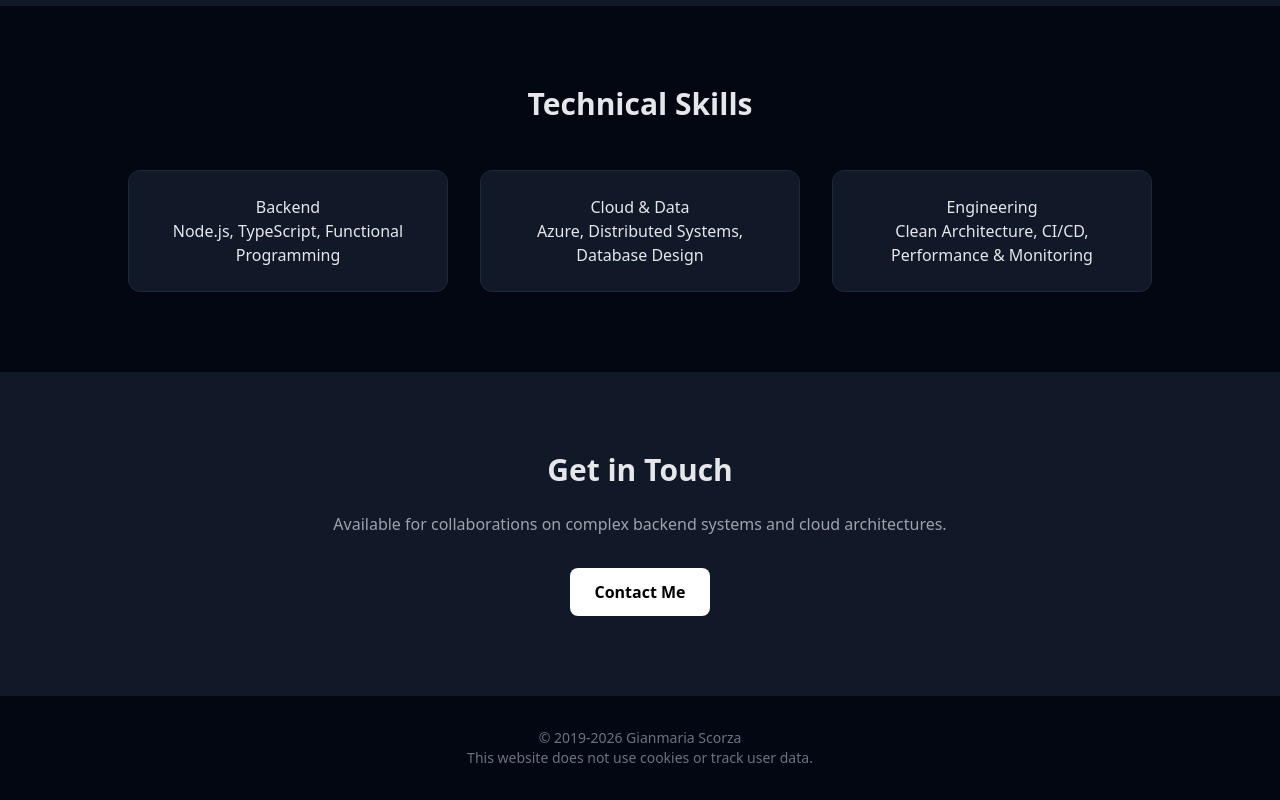
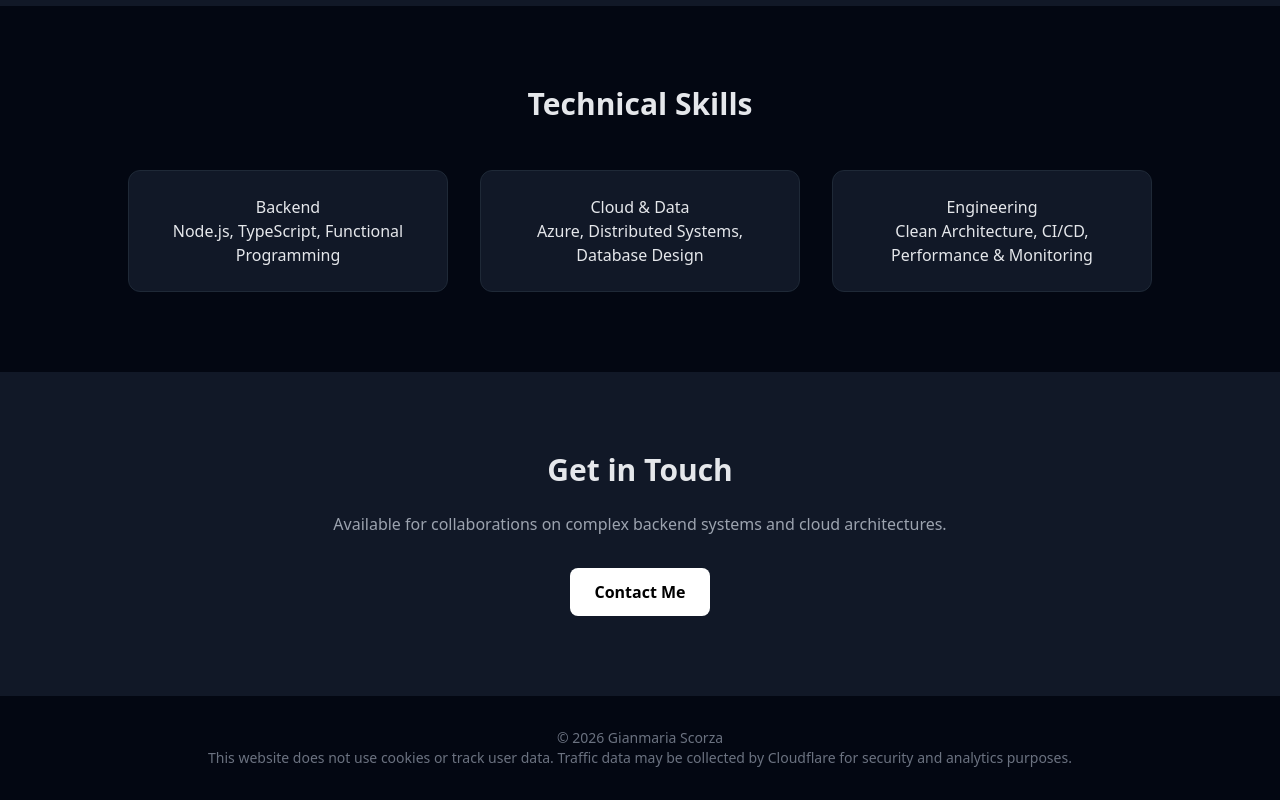
Before and after one commit to giamma1295/giamma1295.github.io, a plain HTML site: page index.html in a window 1280 px wide. Shown: the part 1074-1874 px from the top of the page. Drawn offline with nearby package versions, Linux system fonts and the light colour scheme.

Commit message:
Update Privacy Footer

```diff
--- a/index.html
+++ b/index.html
@@ -178,11 +178,13 @@
     </section>
 
     <footer class="py-8 text-center text-gray-500 text-sm">
-      © 2019-2026 Gianmaria Scorza<br />
+      © 2026 Gianmaria Scorza<br />
       <span data-i18n="privacy_note"
-        >This website does not use cookies or track user data.</span
+        >This website does not use cookies or track user data. Traffic data may
+        be collected by Cloudflare for security and analytics purposes.</span
       >
     </footer>
+
     <!-- Script esterno -->
     <script src="js/script.js"></script>
   </body>
--- a/js/script.js
+++ b/js/script.js
@@ -15,7 +15,7 @@ const translations = {
       "Disponibile per collaborazioni su sistemi backend complessi e architetture cloud.",
     contact_button: "Scrivimi",
     privacy_note:
-      "Questo sito non utilizza cookie né raccoglie dati degli utenti.",
+      "Questo sito non utilizza cookie né raccoglie dati degli utenti. I dati di traffico possono essere raccolti da Cloudflare per sicurezza e analisi.",
   },
   en: {
     title: "Gianmaria Scorza | Backend Engineer",
@@ -32,7 +32,8 @@ const translations = {
     contact_text:
       "Available for collaborations on complex backend systems and cloud architectures.",
     contact_button: "Contact Me",
-    privacy_note: "This website does not use cookies or track user data.",
+    privacy_note:
+      "This website does not use cookies or track user data. Traffic data may be collected by Cloudflare for security and analytics purposes.",
   },
 };
 
```
